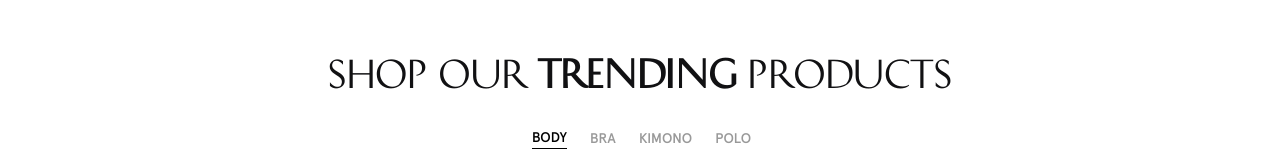
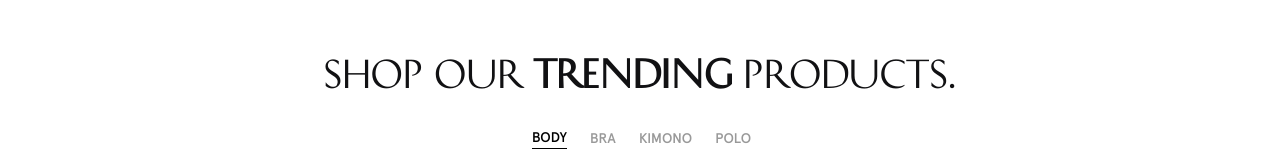
Before and after one commit to shumilovDaniil/lingerie, a plain HTML site: page index.html in a window 1280 px wide. Shown: the part 781-932 px from the top of the page. Drawn offline with nearby package versions, Linux system fonts and the light colour scheme.

Commit message:
Add period to trending products heading

```diff
--- a/index.html
+++ b/index.html
@@ -174,7 +174,7 @@
         <section class="products">
           <div class="container">
             <h2 class="_tabs products_title">Shop Our <span>Trending</span>
-Products</h2>
+Products.</h2>
             <div class="products-wrapper">
               <div class="tabs-wrapper">
                 <div class="products-tab" uk-filter="target: .js-filter">
```
